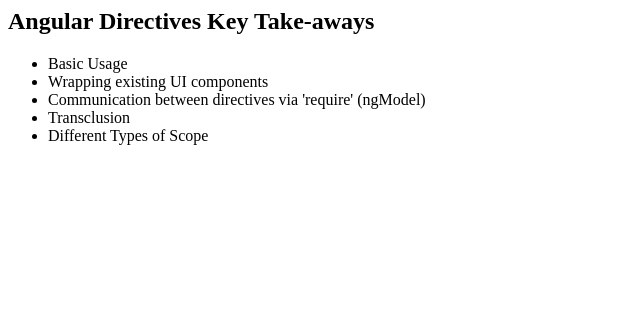
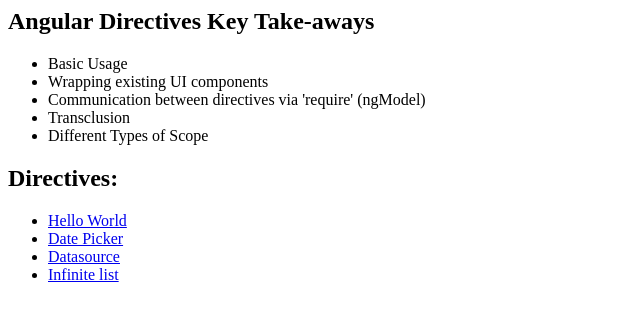
Before and after one commit to coding-js/directives, a website: page index.html in a window 1280 px wide. Shown: the whole page, without its empty margins (0-640 px from the left). Drawn offline with Linux system fonts and the light colour scheme.

Commit message:
Added links to stuff

```diff
--- a/index.html
+++ b/index.html
@@ -8,3 +8,13 @@
     <li>Different Types of Scope</li>
   </ul>
 </section>
+
+<section>
+  <h1>Directives:</h1>
+  <ul>
+    <li><a href="hello-world">Hello World</a></li>
+    <li><a href="date-picker">Date Picker</a></li>
+    <li><a href="datasource">Datasource</a></li>
+    <li><a href="on-scroll-end">Infinite list</a></li>
+  </ul>
+</section>
```
Also changed, not shown: takeaways.html (deleted, +0 -10 lines).
